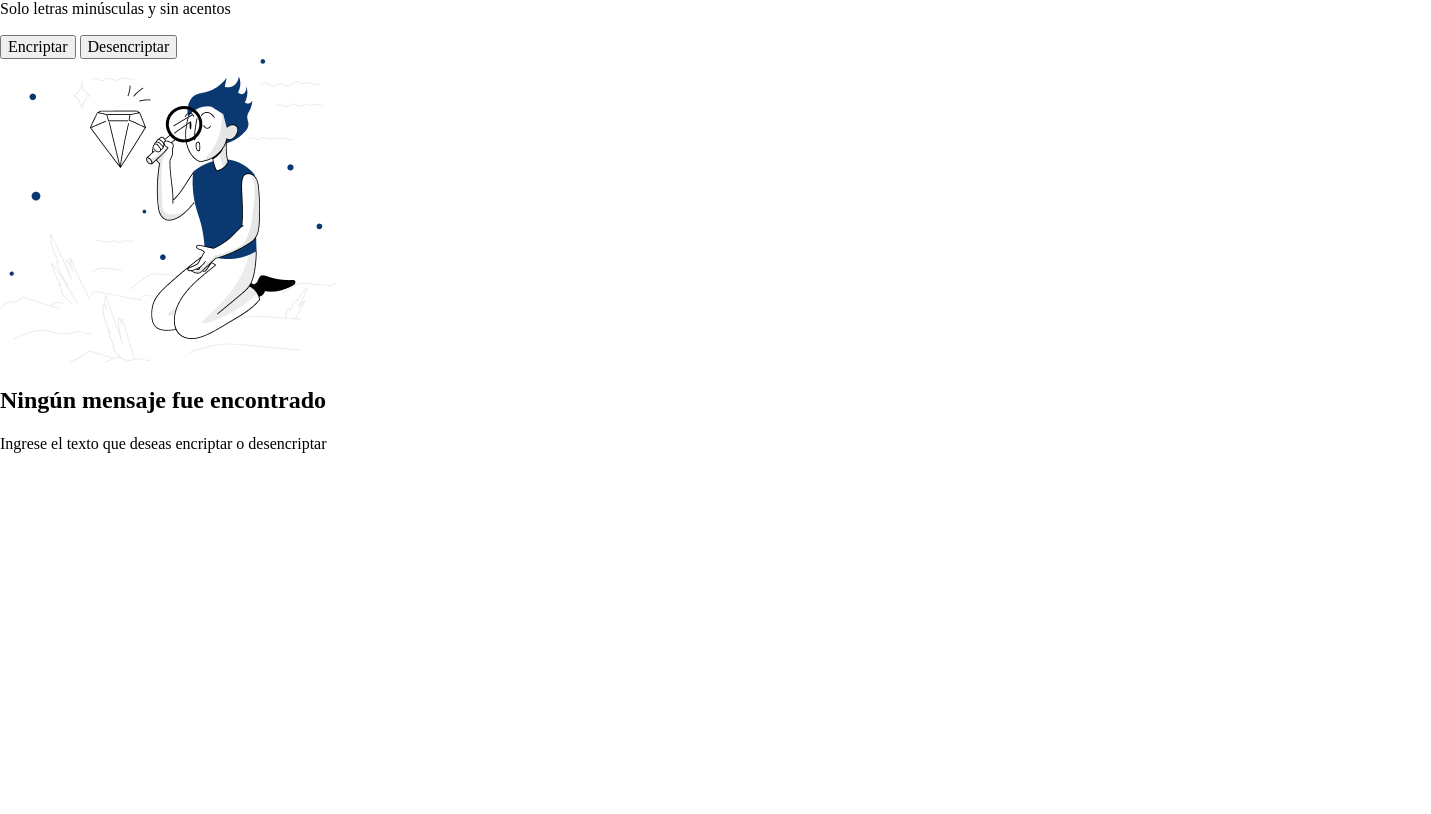
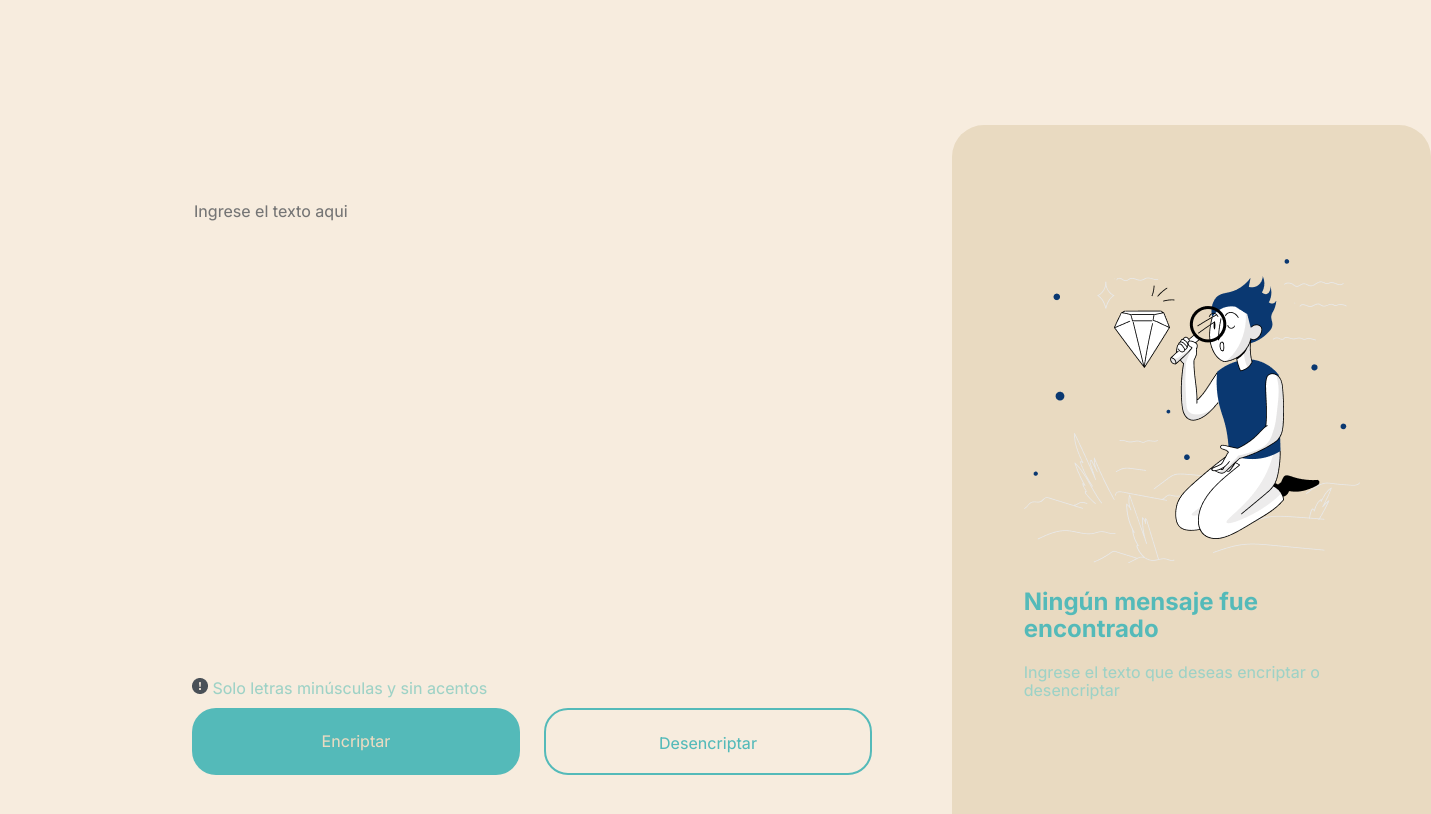
Before and after one commit to gusperales06/2024-portafolio-encriptador-texto, a plain HTML site: page index.html in a window 1280 px wide. Shown: the part 113-927 px from the top of the page, 1431 px wide, since content can reach past the window. Before the commit the page ends 800 px from the top, so only its background shows below. Drawn offline with Linux system fonts and the light colour scheme.

Commit message:
style: Added styles to the scaffold page

```diff
--- a/css/style.css
+++ b/css/style.css
@@ -0,0 +1,106 @@
+@import url('https://fonts.googleapis.com/css2?family=Inter:ital,opsz,wght@0,14..32,100..900;1,14..32,100..900&display=swap');
+
+:root {
+  --color-primario: #F7ECDE;
+  --color-secundario: #E9DAC1;
+  --color-terciario: #9ED2C6;
+  --color-cuartario: #54BAB9;
+
+  --fuente-inter: 'Inter', sans-serif;
+  --fuente-inter-regular: 440;
+  --fuente-inter-bold: 700;
+}
+
+body {
+  background-color: var(--color-primario);
+  color: var(--color-terciario);
+  box-sizing: border-box;
+}
+
+.encabezado {
+  margin: 4.5% 0 0 4.5%;
+}
+
+.presentacion {
+  display: flex;
+  align-items: center;
+  padding: 10% 15%;
+  justify-content: space-between;
+  gap: 80px;
+}
+
+.caja__texto {
+  font-family:var(--fuente-inter);
+  font-weight: var(--fuente-inter-regular);
+  color: var(--color-cuartario);
+  border: none;
+  background-color: transparent;
+  overflow: auto;
+  resize: none;
+}
+
+.bandera {
+  display: flex;
+  margin: 10px 0;
+}
+
+.bandera__mensaje {
+  flex-direction: row;
+  gap: 8px;
+}
+
+.bandera__mensaje__texto {
+  font-family: var(--fuente-inter);
+  font-weight: var(--fuente-inter-regular);
+  color: var(--color-terciario);
+}
+
+.botones__accion {
+  display: flex;
+  flex-direction: row;
+  gap: 24px;
+}
+
+.botones__accion__texto {
+  font-family: var(--fuente-inter);
+  font-weight:var(--fuente-inter-regular);
+  height: 67px;
+  width: 328px;
+  border: none;
+  border-radius: 24px;
+  text-align: center;
+  padding: 24px 48px;
+}
+
+.boton__encriptar {
+  background-color: var(--color-cuartario);
+  color: var(--color-secundario);
+}
+
+.boton__desencriptar {
+  background-color: transparent;
+  color: var(--color-cuartario);
+  border: 2px solid var(--color-cuartario);
+}
+
+.boton__desencriptar:hover {
+  background-color: var(--color-terciario);
+}
+
+.caja__imagen {
+  background-color: var(--color-secundario);
+  border-radius: 32px;
+  padding: 15% 8%;
+}
+
+.imagen__titulo {
+  font-family: var(--fuente-inter);
+  font-weight: var(--fuente-inter-bold);
+  color: var(--color-cuartario);
+}
+
+.imagen__texto {
+  font-family: var(--fuente-inter);
+  font-weight: var(--fuente-inter-regular);
+  color: var(--color-terciario);
+}
--- a/index.html
+++ b/index.html
@@ -10,43 +10,45 @@
   </head>
 
   <body>
-    <header>
+    <header class="encabezado">
       <img class="encabezado__logo" src="assets/Logo.png" alt="Logo de Alura">
     </header>
 
-    <main>
+    <main class="presentacion">
       <section>
         <div>
-          <input class="caja__texto__entrada" id="texto-entrada" type="text" name="texto" placeholder="Ingrese texto aquí">
+          <textarea class="caja__texto" id="texto-entrada" placeholder="Ingrese el texto aqui" rows="25" cols="50" ></textarea>
         </div>
 
         <div>
-          <div>
-            <span><img src="assets/Vector.png" alt="Vector con signo de exclamacion"></span>
-            <p>Solo letras minúsculas y sin acentos</p>
+          <div class="bandera">
+            <span class="bandera__mensaje bandera__mensaje__texto">
+              <img src="assets/Vector.png" alt="Vector con signo de exclamacion">
+              Solo letras minúsculas y sin acentos
+            </span>
           </div>
 
-          <div>
-            <button onclick="encriptarTexto();" type="button">Encriptar</button>
-            <button onclick="desencriptarTexto();" type="button">Desencriptar</button>
+          <div class="botones__accion">
+            <button class="botones__accion__texto boton__encriptar" onclick="encriptarTexto();" type="button">Encriptar</button>
+            <button class="botones__accion__texto boton__desencriptar" onclick="desencriptarTexto();" type="button">Desencriptar</button>
           </div>
         </div>
       </section>
 
-      <section id="imagen-persona">
+      <section class="caja__imagen" id="imagen-persona">
         <div>
           <img src="assets/Muñeco.png" alt="Personaje de Alura con lupa">
         </div>
 
         <div>
-          <h2>Ningún mensaje fue encontrado</h2>
-          <p>Ingrese el texto que deseas encriptar o desencriptar</p>
+          <h2 class="imagen__titulo">Ningún mensaje fue encontrado</h2>
+          <p class="imagen__texto">Ingrese el texto que deseas encriptar o desencriptar</p>
         </div>
       </section>
 
-      <section id="caja-texto-salida" hidden>
-        <textarea class="caja__texto__salida" id="texto-salida" rows="30" cols="15" disabled></textarea>
-        <button id="boton-copiar" onclick="copiarAPortapapeles();" type="button">Copiar</button>
+      <section class="caja__imagen" id="caja-texto-salida" hidden>
+        <textarea class="caja__texto" id="texto-salida" rows="25" cols="50" disabled></textarea>
+        <button class="botones__accion__texto boton__desencriptar" id="boton-copiar" onclick="copiarAPortapapeles();" type="button">Copiar</button>
       </section>
     </main>
 
```
